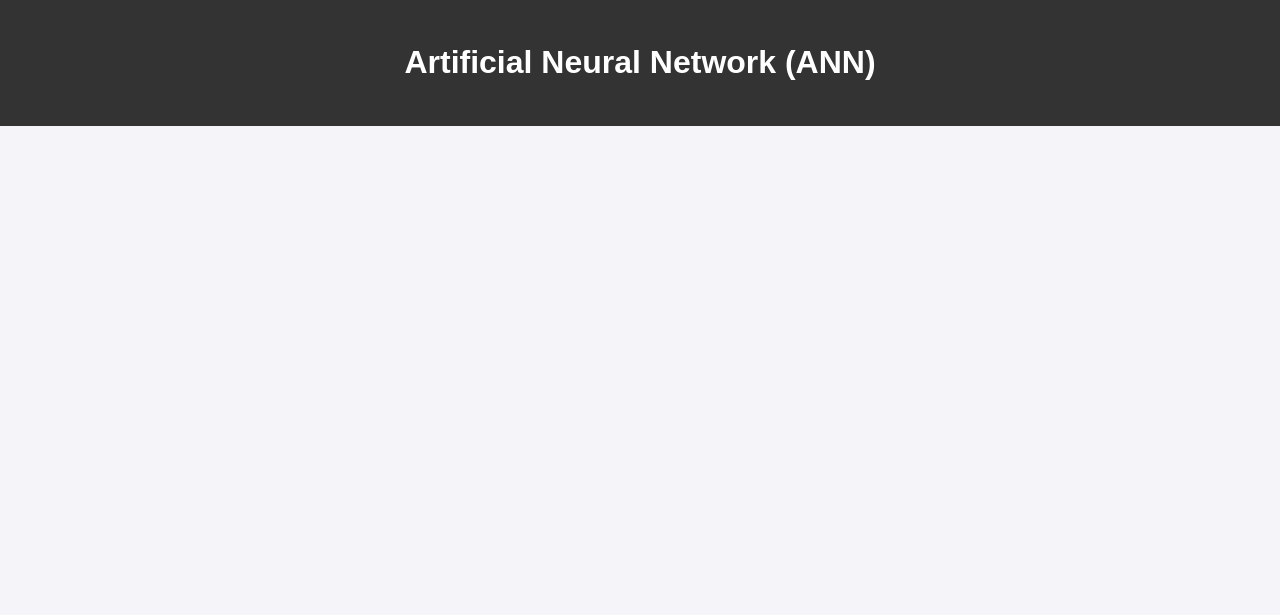
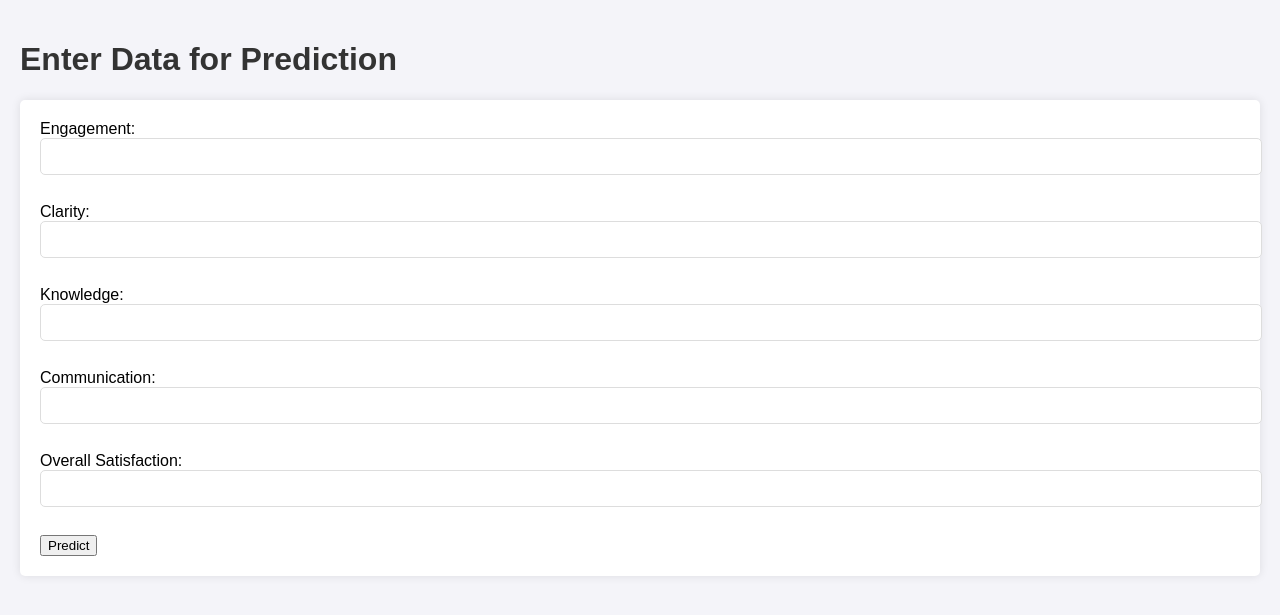
Before and after one commit to SefuentesRenz/ML_Finals, a Flask app: template FInalExam_finals/templates/ann.html in a window 1280 px wide. Shown: the top 615 px of the page. Run offline with Flask 3, Linux system fonts and the light colour scheme; the template is opened without the code that fills it, so the values that code supplies are empty.

Commit message:
Update ann.html

```diff
--- a/FInalExam_finals/templates/ann.html
+++ b/FInalExam_finals/templates/ann.html
@@ -3,26 +3,80 @@
 <head>
     <meta charset="UTF-8">
     <meta name="viewport" content="width=device-width, initial-scale=1.0">
-    <title>Artificial Neural Network - [Your Company Name]</title>
-    <link rel="stylesheet" href="../css/style.css">
+    <title>Neural Network Prediction</title>
+    <style>
+        body {
+        font-family: Arial, sans-serif;
+        margin: 0;
+        padding: 20px;
+        background: #f4f4f9;
+        }
+
+        h1 {
+        color: #333;
+        }
+
+        form {
+        background: #fff;
+        padding: 20px;
+        margin: 20px 0;
+        border-radius: 5px;
+        box-shadow: 0 0 10px rgba(0, 0, 0, 0.1);
+        }
+
+        input[type="text"], select {
+        padding: 10px;
+        width: 100%;
+        margin-bottom: 10px;
+        border-radius: 5px;
+        border: 1px solid #ddd;
+        }
+
+        input[type="submit"] {
+        background-color: #333;
+        color: #fff;
+        padding: 10px 20px;
+        border: none;
+        border-radius: 5px;
+        cursor: pointer;
+        }
+
+        input[type="submit"]:hover {
+        background-color: #555;
+        }
+
+        h2 {
+        color: #333;
+        }
+
+        .error-message {
+        color: red;
+        font-size: 1.2em;
+        }
+    </style>
 </head>
 <body>
-    <header>
-        <h1>Artificial Neural Network (ANN)</h1>
-    </header>
-    <main>
-        <section>
-            <h2>Overview</h2>
-            <p>Artificial Neural Networks (ANN) are used for complex tasks like image and speech recognition. We use ANN to predict product demand based on historical data and seasonality trends.</p>
-        </section>
-        <section>
-            <h2>Application</h2>
-            <p>ANN helps us forecast demand more accurately, allowing better inventory management and reducing costs.</p>
-        </section>
-        <section>
-            <h2>Example Dataset and Visualization</h2>
-            <img src="../images/ann_example.png" alt="Artificial Neural Network Example Visualization">
-        </section>
-    </main>
+    <h1>Enter Data for Prediction</h1>
+    <form method="POST">
+        <label for="engagement">Engagement:</label>
+        <input type="text" name="engagement" required><br><br>
+        <label for="clarity">Clarity:</label>
+        <input type="text" name="clarity" required><br><br>
+        <label for="knowledge">Knowledge:</label>
+        <input type="text" name="knowledge" required><br><br>
+        <label for="communication">Communication:</label>
+        <input type="text" name="communication" required><br><br>
+        <label for="overall_satisfaction">Overall Satisfaction:</label>
+        <input type="text" name="overall_satisfaction" required><br><br>
+        <button type="submit">Predict</button>
+    </form>
+
+    {% if error_message %}
+        <p style="color:red;">{{ error_message }}</p>
+    {% endif %}
+
+    {% if prediction %}
+        <h2>Prediction Result: {{ prediction }}</h2>
+    {% endif %}
 </body>
 </html>
```
